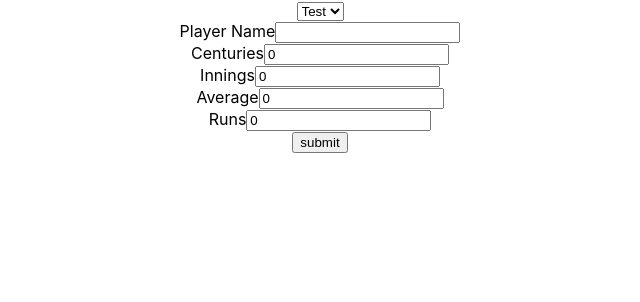
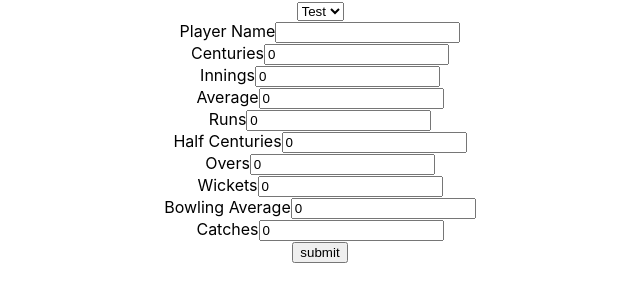
Before and after one commit to nikhil149/PracticeProjects, a React (Create React App) app in the folder client/: page /admin/addPlayer in a window 1280 px wide. Shown: the top 302 px of the page, without its empty margins (320-960 px from the left). Built offline with nearby package versions, Linux system fonts and the light colour scheme.

Commit message:
Added bowling stats to players

```diff
--- a/client/src/components/AddCricketData.js
+++ b/client/src/components/AddCricketData.js
@@ -11,6 +11,11 @@ const AddCricketData = () => {
   const [average, setAverage] = useState(state?.player.average || 0.0);
   const [runs, setRuns] = useState(state?.player.runs || 0);
   const [centuries, setCenturies] = useState(state?.player.centuries || 0);
+  const [halfCenturies, setHalfCenturies] = useState(0);
+  const [overs, setOvers] = useState(0);
+  const [wickets, setWickets] = useState(0);
+  const [bowlAverage, setBowlAverage] = useState(0.0);
+  const [catches, setCatches] = useState(0);
 
   const submitHandler = (e) => {
     e.preventDefault();
@@ -24,6 +29,11 @@ const AddCricketData = () => {
           runs: runs,
           format: format,
           centuries: centuries,
+          halfCenturies: halfCenturies,
+          overs: overs,
+          wickets: wickets,
+          bowlAverage: bowlAverage,
+          catches: catches,
         })
         .then((res) => {
           setPlayerName("");
@@ -31,6 +41,11 @@ const AddCricketData = () => {
           setCenturies(0);
           setInnings(0);
           setRuns(0);
+          setHalfCenturies(0);
+          setOvers(0);
+          setWickets(0);
+          setBowlAverage(0);
+          setCatches(0);
         })
         .catch((err) => console.log(err));
     } else {
@@ -42,6 +57,11 @@ const AddCricketData = () => {
           runs: runs,
           format: format,
           centuries: centuries,
+          halfCenturies: halfCenturies,
+          overs: overs,
+          wickets: wickets,
+          bowlAverage: bowlAverage,
+          catches: catches,
         })
         .then((res) => {
           setPlayerName("");
@@ -49,6 +69,11 @@ const AddCricketData = () => {
           setCenturies(0);
           setInnings(0);
           setRuns(0);
+          setHalfCenturies(0);
+          setOvers(0);
+          setWickets(0);
+          setBowlAverage(0);
+          setCatches(0);
         })
         .catch((err) => console.log(err));
     }
@@ -106,6 +131,52 @@ const AddCricketData = () => {
           onChange={(e) => setRuns(e.target.value)}
         />
       </div>
+      <div>
+        <label htmlFor="50s">Half Centuries</label>
+        <input
+          id="50s"
+          type="number"
+          value={halfCenturies}
+          onChange={(e) => setHalfCenturies(e.target.value)}
+        />
+      </div>
+      <div>
+        <label htmlFor="over">Overs</label>
+        <input
+          id="over"
+          type="number"
+          value={overs}
+          onChange={(e) => setOvers(e.target.value)}
+        />
+      </div>
+      <div>
+        <label htmlFor="wickets">Wickets</label>
+        <input
+          id="wickets"
+          type="number"
+          value={wickets}
+          onChange={(e) => setWickets(e.target.value)}
+        />
+      </div>
+      <div>
+        <label htmlFor="bowlAverage">Bowling Average</label>
+        <input
+          id="bowlAverage"
+          type="number"
+          value={bowlAverage}
+          onChange={(e) => setBowlAverage(e.target.value)}
+        />
+      </div>
+      <div>
+        <label htmlFor="catch">Catches</label>
+        <input
+          id="catch"
+          type="number"
+          value={catches}
+          onChange={(e) => setCatches(e.target.value)}
+        />
+      </div>
+
       <button type="submit">submit</button>
     </form>
   );
```
Also changed, not shown: 2 other files (tests, documents, lock files or other folders).
